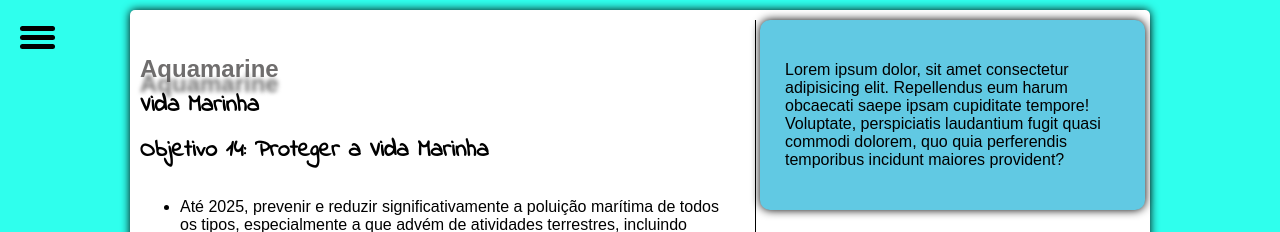
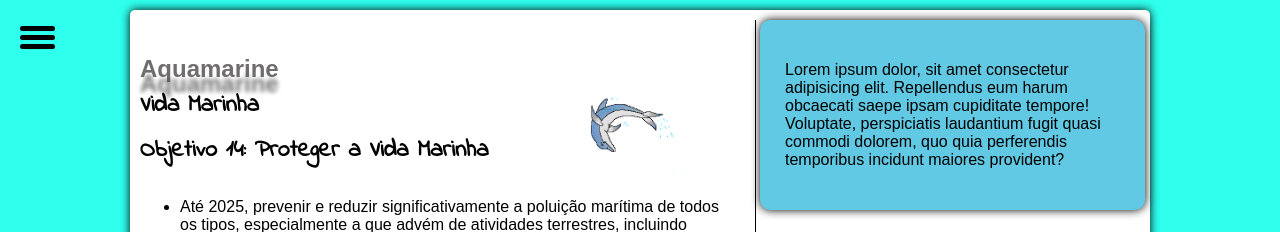
Before and after one commit to jaoopedro/ong-marinha, a plain HTML site: page index.html in a window 1280 px wide. Shown: the top 232 px of the page. Drawn offline with Linux system fonts and the light colour scheme.

Commit message:
Atualização 3
Acrescentando gif

```diff
--- a/estilo.css
+++ b/estilo.css
@@ -7,7 +7,12 @@ body{
     font-family: Arial, Helvetica, serif;
 
 }
-
+img#golfinho{
+	display: flex;
+	position: absolute;
+	top: 85px;
+	padding-left: 450px;
+}
 
 div#interface{
 	width: 1000px ;
--- a/index.html
+++ b/index.html
@@ -33,6 +33,7 @@
         <div id="introdução">
                  <h1>Aquamarine</h1>
                  <h2>Vida Marinha</h2>
+                 <img src="imagem/golfinho-rotatório.gif" width="100px" alt="" id="golfinho">
         </div>
 
         <article id="conteudo">
```
Also changed, not shown: imagem/golfinho-rotatório.gif (added).
